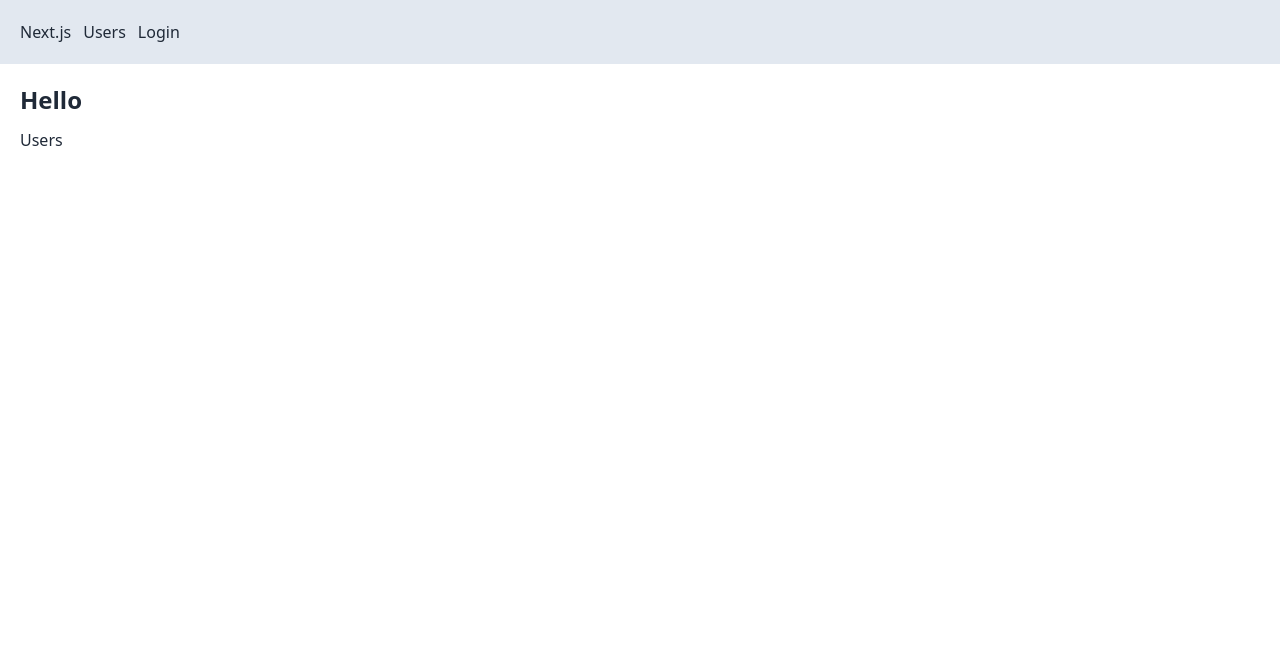
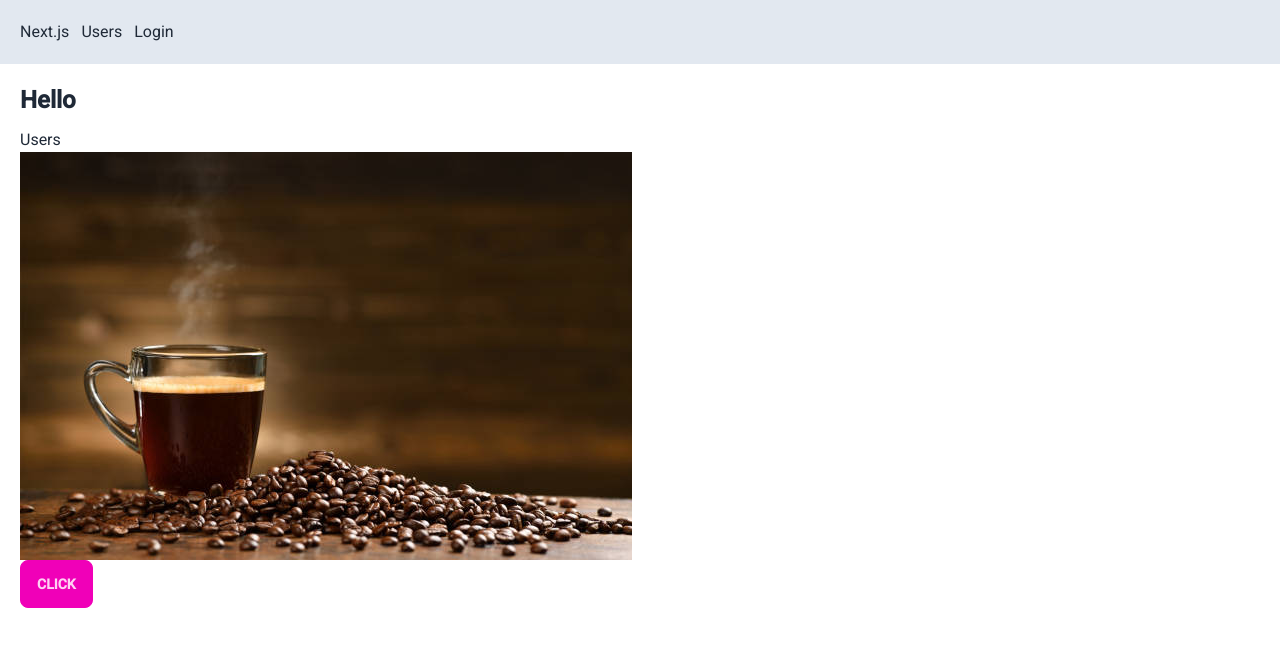
Before and after one commit to shivase/study-mastering-nextjs13-with-typescript, a Next.js app: page / in a window 1280 px wide. Shown: the top 646 px of the page. Built offline with nearby package versions, Linux system fonts and the light colour scheme; no server answers.

Commit message:
feat: finished course

```diff
--- a/package.json
+++ b/package.json
@@ -22,6 +22,7 @@
     "bcrypt": "^5.1.1",
     "clsx": "^2.0.0",
     "fast-sort": "^3.4.0",
+    "lodash": "^4.17.21",
     "next": "13.5.2",
     "next-auth": "^4.23.1",
     "next-cloudinary": "^4.22.0",
@@ -51,6 +52,7 @@
     "@types/bcrypt": "^5.0.0",
     "@types/eslint": "8.44.2",
     "@types/eslint-config-prettier": "^6.11.0",
+    "@types/lodash": "^4.14.199",
     "@types/node": "^20.6.4",
     "@types/react": "18.2.22",
     "@types/react-dom": "18.2.7",
--- /dev/null
+++ b/src/app/LazyLoad.tsx
@@ -0,0 +1,14 @@
+'use client';
+
+export const LazyLoad = () => {
+  return (
+    <button
+      className="btn btn-secondary"
+      onClick={async () => {
+        const { default: _ } = await import('lodash');
+        console.log(_.VERSION);
+      }}>
+      Click
+    </button>
+  );
+};
--- a/src/app/layout.tsx
+++ b/src/app/layout.tsx
@@ -1,8 +1,11 @@
 import { Metadata } from 'next';
+import { Inter, Roboto } from 'next/font/google';
 
 import { AuthProvider } from '@/app/auth/Provider';
 import { Navbar } from '@/app/Navbar';
 import './output.css';
+
+const roboto = Roboto({ subsets: ['latin'], weight: ['400', '500'], variable: '--font-roboto' });
 
 export const metadata: Metadata = {
   title: 'My Page Title',
@@ -14,7 +17,7 @@ export const metadata: Metadata = {
 const Layout = ({ children }: { children: React.ReactNode }) => {
   return (
     <html lang="ja">
-      <body>
+      <body className={`${roboto.variable} font-roboto`}>
         <AuthProvider>
           <Navbar />
           <main className="p-5">{children}</main>
--- a/src/app/page.tsx
+++ b/src/app/page.tsx
@@ -1,7 +1,11 @@
+import _ from 'lodash';
+import Image from 'next/image';
 import Link from 'next/link';
 import { getServerSession } from 'next-auth';
 
 import { authOptions } from '@/app/api/auth/[...nextauth]/route';
+import { LazyLoad } from '@/app/LazyLoad';
+import coffee from 'public/images/coffee.jpg';
 
 const Home = async () => {
   const session = await getServerSession(authOptions);
@@ -10,6 +14,8 @@ const Home = async () => {
     <main>
       <h1>Hello {session && <span>{session.user!.name}</span>}</h1>
       <Link href={'/users'}>Users</Link>
+      <Image src={coffee} alt="Coffee" />
+      <LazyLoad />
     </main>
   );
 };
--- a/tailwind.config.js
+++ b/tailwind.config.js
@@ -2,7 +2,11 @@
 module.exports = {
   content: ['./src/**/*.{js,ts,jsx,tsx}', './stories/**/*.{js,ts,jsx,tsx}'],
   theme: {
-    extend: {},
+    extend: {
+      fontFamily: {
+        roboto: 'var(--font-roboto)',
+      },
+    },
   },
   plugins: [require('@tailwindcss/typography'), require('daisyui')],
 };
```
Also changed, not shown: public/images/coffee.jpg (added), 1 other file (tests, documents, lock files or other folders).
